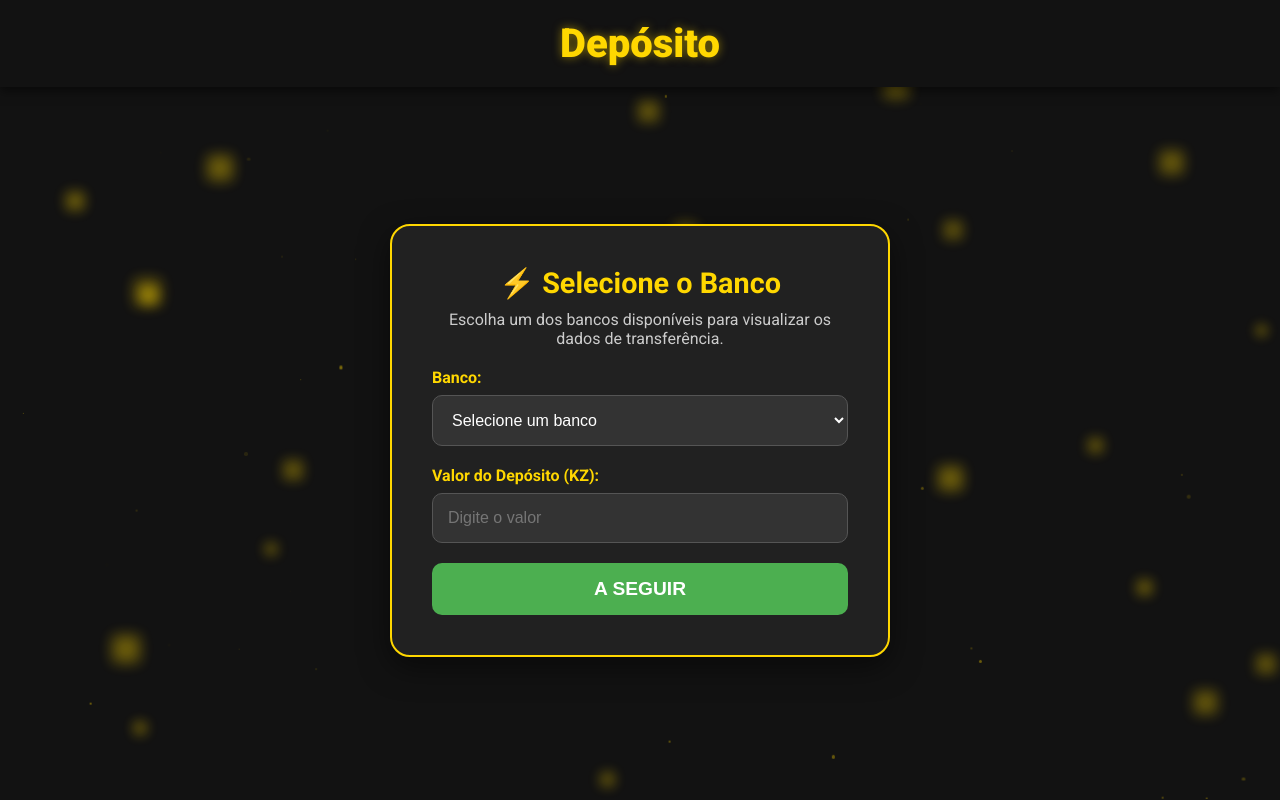
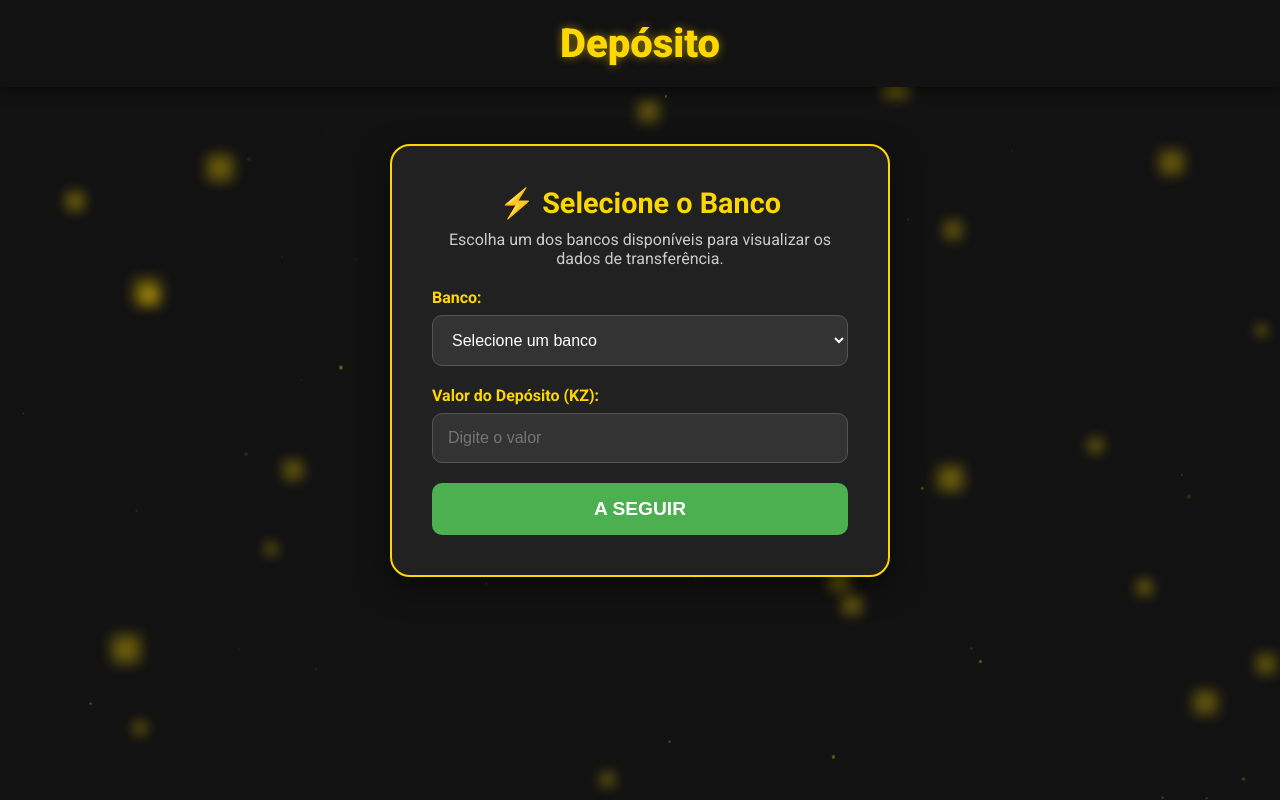
Before and after one commit to JoelCaquene/eletrobras, a Django app: page /deposito/ in a window 1280 px wide. Run offline with Django 5.2, Linux system fonts and the light colour scheme; a user stored in the database is signed in; data comes from the database, SQL or seed files in the repository.

Commit message:
FIX: Resolução final do conflito CSS com menu.css para centralizar o formulário de depósito corretamente e eliminar rolagem fantasma.

```diff
--- a/eletrobras/static/eletrobras/css/deposito.css
+++ b/eletrobras/static/eletrobras/css/deposito.css
@@ -14,6 +14,8 @@
     --button-bg: #4caf50; /* Verde para A SEGUIR */
     --copy-btn-bg: #2196f3; /* Azul para Copiar */
     --font-family: 'Roboto', sans-serif;
+    /* Adicionamos uma variável para a altura do cabeçalho */
+    --header-height: 80px;
 }
 
 body {
@@ -22,9 +24,15 @@
     font-family: var(--font-family);
     min-height: 100vh;
     overflow-x: hidden;
-    /* CORREÇÃO CRÍTICA 1: Usamos 'hidden' no Y para remover qualquer rolagem extra, forçando o layout a caber na tela. */
-    overflow-y: hidden;
+    /* Voltamos a 'auto' para permitir a rolagem em telas pequenas, mas corrigimos o deslocamento abaixo */
+    overflow-y: auto;
     position: relative;
+
+    /* CORREÇÃO CRÍTICA 1: Removemos a herança de flexbox para garantir que o body da página de depósito funcione corretamente. */
+    display: block;
+    align-items: initial;
+    justify-content: initial;
+    padding-bottom: 0; /* O footer-nav do menu.css não deve influenciar esta página */
 }
 
 header {
@@ -47,20 +55,20 @@
 }
 
 .main-container {
-    /* CORREÇÃO CRÍTICA 2: Ajustar o topo do contêiner para começar logo após o header. */
-    padding-top: 0;
-    padding-bottom: 0;
-    /* CORREÇÃO CRÍTICA 3: Posiciona o main-container para ocupar o espaço não ocupado pelo header */
-    position: absolute;
-    top: 80px; /* Ajuste este valor para a altura exata do seu header, 80px é uma estimativa */
-    bottom: 0;
+    /* CORREÇÃO CRÍTICA 2: Usamos o padding-top para empurrar o conteúdo abaixo do header fixo. */
+    padding-top: var(--header-height);
+    padding-bottom: 40px;
 
     display: flex;
     justify-content: center; /* Centraliza o card horizontalmente */
-    /* CORREÇÃO CRÍTICA 4: Alinha o card no centro verticalmente, como na imagem 2. */
+    /* CORREÇÃO CRÍTICA 3: Centraliza verticalmente o formulário, resolvendo o problema da rolagem/deslocamento. */
     align-items: center;
 
     width: 100%;
+    min-height: calc(100vh - var(--header-height)); /* Garante que o container use a altura restante da tela */
+
+    /* Esta linha é o que garante que o formulário seja centrado na tela visível, abaixo do header. */
+    margin-top: 0;
 }
 
 .deposit-form-container {
@@ -75,7 +83,9 @@
     border: 2px solid var(--primary-color);
     position: relative;
     z-index: 20;
-    margin-top: 0; /* O alinhamento é feito pelo main-container */
+    /* CORREÇÃO CRÍTICA 4: Adicionamos margem negativa para puxar o formulário para cima na centralização e compensar o padding-top. */
+    margin-top: calc(var(--header-height) / -2);
+    /* Esta margem negativa "puxa" o formulário para o centro real da tela. */
 }
 
 @keyframes fadeIn {
```
